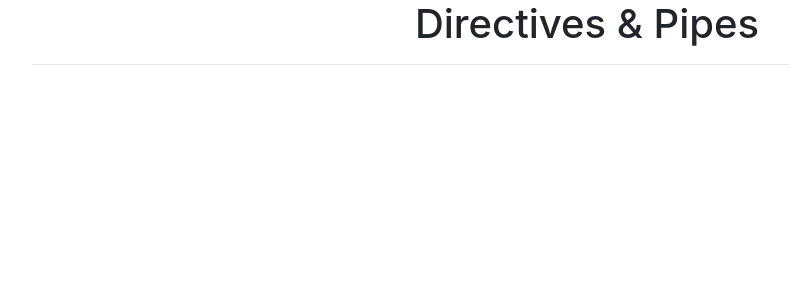
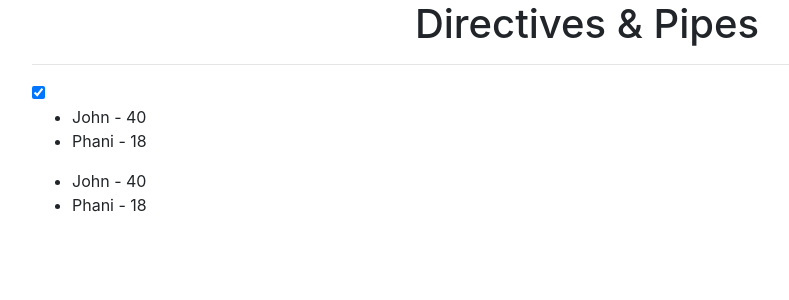
Before and after one commit to gprathuish/angular-directives-and-pipes, an Angular app: page / in a window 1280 px wide. Shown: the top 300 px of the page, without its empty margins (53-842 px from the left). Built offline with nearby package versions, Linux system fonts and the light colour scheme.

Commit message:
Custom pipe filter

```diff
--- /dev/null
+++ b/src/app/age-filter.pipe.ts
@@ -0,0 +1,13 @@
+import { Pipe, PipeTransform } from '@angular/core';
+
+@Pipe({
+  name: 'ageFilter'
+})
+export class AgeFilterPipe implements PipeTransform {
+
+  transform(arrList: any, ageRequired?: any, key?: string): any {
+
+    return ageRequired ? arrList.filter(list => list[key] >= 18 ) : arrList;
+  }
+
+}
--- a/src/app/app.component.html
+++ b/src/app/app.component.html
@@ -1,7 +1,18 @@
 <!--The content below is only a placeholder and can be replaced.-->
-<div class="container text-center">
-  <h1>
+<div class="container">
+  <h1 class="text-center">
     Directives & Pipes
   </h1>
   <hr>
+
+  <input type="checkbox" [(ngModel)]="ageRequied">
+
+  <ul>
+    <li *ngFor="let user of (users | ageFilter:ageRequied:'age')">{{user.name}} - {{user.age}}</li>
+  </ul>
+
+
+  <ul>
+    <li *ngFor="let user of (persons | ageFilter:ageRequied:'salary')">{{user.name}} - {{user.salary}}</li>
+  </ul>
 </div>
--- a/src/app/app.component.ts
+++ b/src/app/app.component.ts
@@ -7,4 +7,18 @@ import { Component } from '@angular/core';
 })
 export class AppComponent {
   title = 'angular-directives-and-pipes';
+  ageRequied: boolean = true;
+
+  users: Array<any> = [
+    {name: 'John', age: 40},
+    {name: 'Kiran', age: 13},
+    {name: 'Phani', age: 18},
+  ]
+
+
+  persons: Array<any> = [
+    {name: 'John', salary: 40},
+    {name: 'Kiran', salary: 13},
+    {name: 'Phani', salary: 18},
+  ]
 }
```
Also changed, not shown: src/app/app.module.ts (+6 -3 lines), 1 other file (tests, documents, lock files or other folders).
